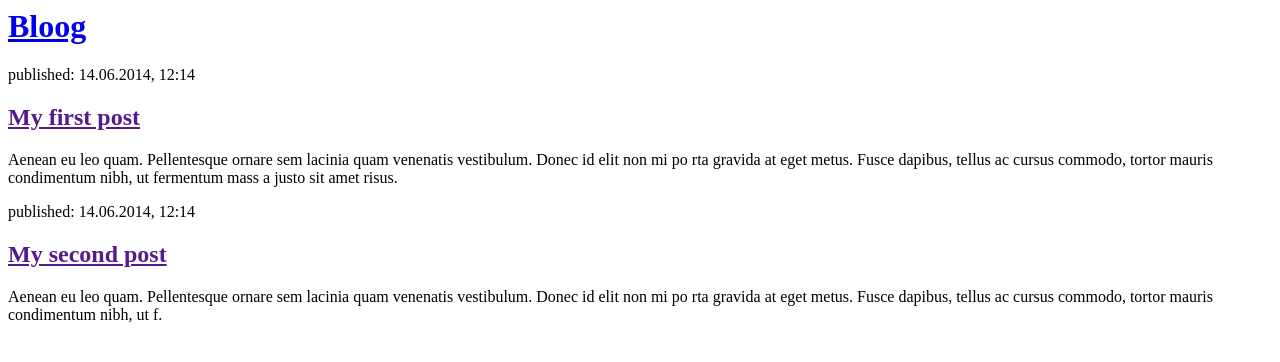
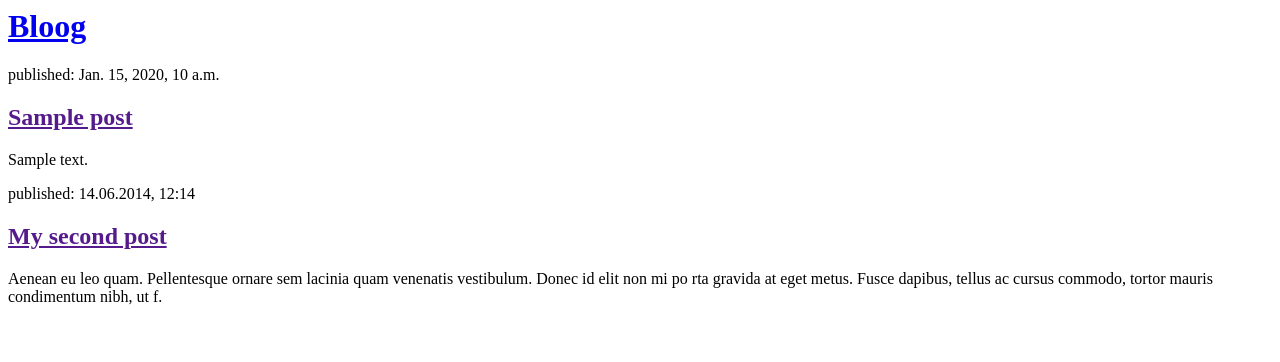
Before and after one commit to ACS933/my-first-blog, a Django app: page / in a window 1280 px wide. Shown: the top 362 px of the page. Run offline with Django 3.2, Linux system fonts and the light colour scheme; tables that the repository leaves empty hold one stand-in row (values such as "Sample post").

Commit message:
Modified templates to display posts from database.

```diff
--- a/blog/templates/blog/post_list.html
+++ b/blog/templates/blog/post_list.html
@@ -6,13 +6,14 @@
     <div>
       <h1><a href="/">Bloog</a></h1>
     </div>
-    <div>
-      <p>published: 14.06.2014, 12:14</p>
-      <h2><a href="">My first post</a></h2>
-      <p>Aenean eu leo quam. Pellentesque ornare sem lacinia quam venenatis vestibulum. Donec id elit non mi po
-      rta gravida at eget metus. Fusce dapibus, tellus ac cursus commodo, tortor mauris condimentum nibh, ut fermentum mass
-      a justo sit amet risus.</p>
-    </div>
+
+    {% for post in posts %}
+      <div>
+        <p>published: {{ post.published_date }}</p>
+        <h2><a href="">{{post.title}}</a></h2>
+        <p>{{ post.text|linebreaksbr}}</p>
+    {% endfor %}
+
     <div>
       <p>published: 14.06.2014, 12:14</p>
       <h2><a href="">My second post</a></h2>
--- a/blog/views.py
+++ b/blog/views.py
@@ -1,5 +1,8 @@
 from django.shortcuts import render
+from django.utils import timezone
+from .models import Post
 
 # Create your views here.
 def post_list(request):
-    return render(request, 'blog/post_list.html', {})
+    posts = Post.objects.filter(published_date__lte=timezone.now()).order_by('published_date')
+    return render(request, 'blog/post_list.html', {'posts': posts})
```
